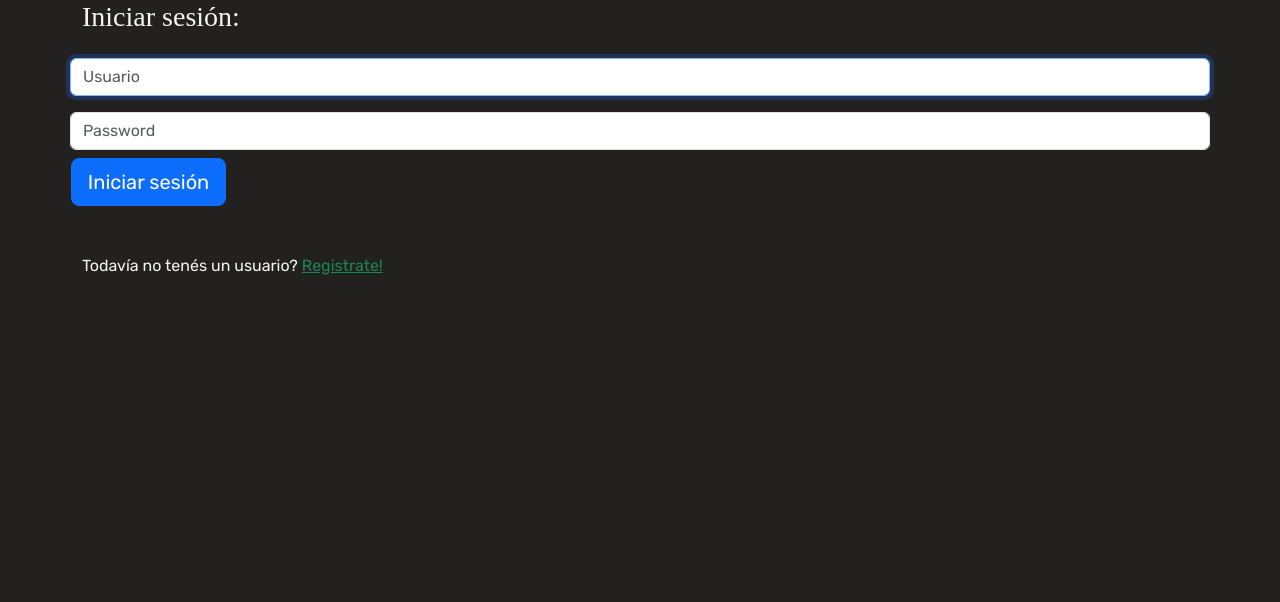
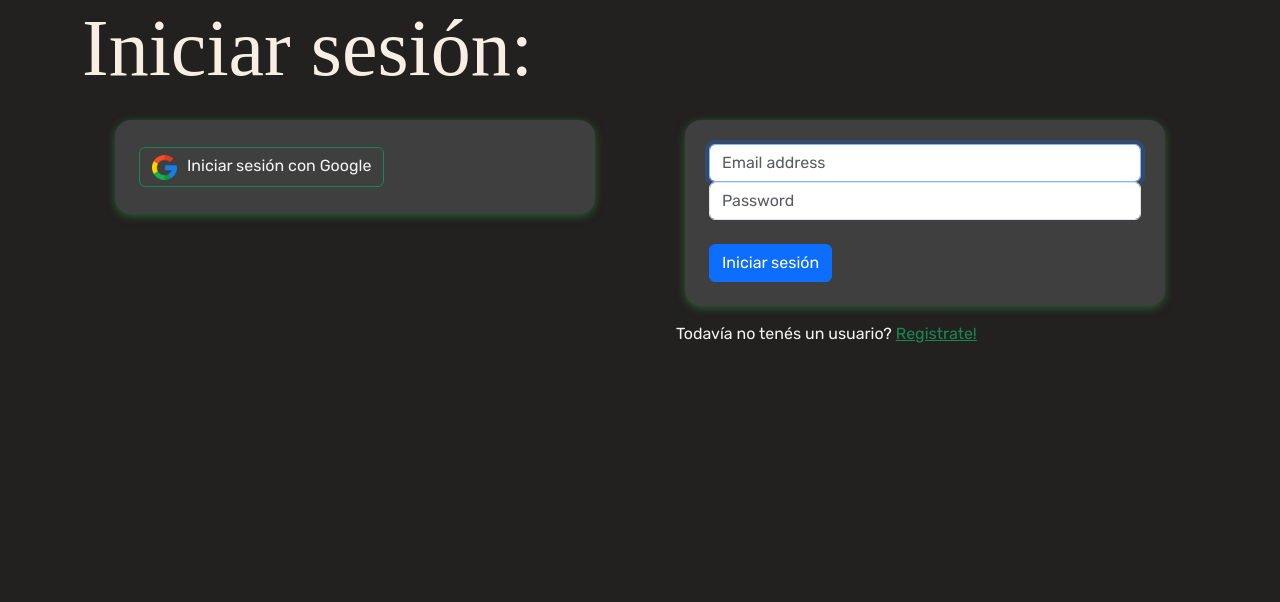
Before and after one commit to NMS47/climbing_log, a Django app: page /login/ in a window 1280 px wide. Shown: the part 56-658 px from the top of the page. Run offline with Django 4.2, Linux system fonts and the light colour scheme; some libraries are stand-ins or nearby versions; some web fonts are replaced.

Commit message:
added oauth to login

```diff
--- a/climb_log_webapp/static/climb_log_webapp/login.css
+++ b/climb_log_webapp/static/climb_log_webapp/login.css
@@ -17,10 +17,13 @@ h5{
     padding: .5rem 0;
 }
 
-button{
+/* button{
     margin-left: -.7rem;
-}
+} */
 
 .form-field{
     padding-bottom: 1rem;
 }
+.sign-up-option{
+    padding-left: 1.5rem;
+}
--- a/climb_log_webapp/templates/registration/login.html
+++ b/climb_log_webapp/templates/registration/login.html
@@ -16,22 +16,29 @@
 <form class="form-signin" method="post">
   {%csrf_token%}
     <div class="row form-group">
-      <h1 class="h3 mb-3 font-weight-normal">Iniciar sesión:</h1>
+      <h1>Iniciar sesión:</h1>
     </div>
-    <div class="row form-group">
-        <div class="col">
-          <label for="username" class="sr-only">Usuario:</label>
-          <input type="text" id="username" name="username" class="form-control" placeholder="Usuario" required autofocus="">
+    <div class="row">
+      <div class="col-lg-6">
+        <div class="sign-up">
+          {%load socialaccount%}
+          <a class="btn btn-outline-success" href="{% provider_login_url 'google' %}?next=/" role="button">                        <img src="{% static 'climb_log_webapp/images/google.png' %}" width="25" /><span
+              style="margin-left: 10px;"
+              >Iniciar sesión con Google</span></a>
         </div>
-    </div>
-    <div class="row form-group">
-        <div class="col">
-          <label for="inputPassword" class="sr-only">Contraseña:</label>
-          <input type="password" id="inputPassword" name="password" class="form-control" placeholder="Password" required>
       </div>
-    </div>
-    <button class="btn btn-lg btn-primary btn-block" type="submit">Iniciar sesión</button>
-    <p class="mt-5 mb-3">Todavía no tenés un usuario? <a href="{%url 'sign-up'%}" class="link-success">Registrate!</a></p>
+      <div class="col-lg-6">
+        <div class="sign-up">
+          <label for="inputEmail" class="sr-only">Email:</label>
+          <input type="email" id="inputEmail" class="form-control" placeholder="Email address" required="" autofocus="">
+          <label for="inputPassword" class="sr-only">Contraseña</label>
+          <input type="password" id="inputPassword" class="form-control" placeholder="Password" required="">
+          <br>
+          <button class="btn btn-primary btn-block" type="submit">Iniciar sesión</button>
+        </div>
+        <p class="sign-up-option">Todavía no tenés un usuario? <a href="{%url 'sign-up'%}" class="link-success">Registrate!</a></p>
+      </div>
+  </div>
   </form>
 </div>
 </main>
--- a/climb_log_webapp/templates/registration/sign_up.html
+++ b/climb_log_webapp/templates/registration/sign_up.html
@@ -22,7 +22,7 @@
                 <h5>Crear cuenta con redes sociales:</h5>
                 <div class="sign-up">
                     {%load socialaccount%}
-                    <a class="btn btn-outline-primary" href="{% provider_login_url 'google' %}?next=/" role="button">                        <img src="{% static 'climb_log_webapp/images/google.png' %}" width="25" /><span
+                    <a class="btn btn-outline-success" href="{% provider_login_url 'google' %}?next=/" role="button">                        <img src="{% static 'climb_log_webapp/images/google.png' %}" width="25" /><span
                         style="margin-left: 10px;"
                         >Registrarse con Google</span></a>
                 </div>
@@ -36,7 +36,7 @@
                                 {{ field.label_tag }} {{ field }}
                             </div>
                         {% endfor %}
-                        <button class="btn btn-lg btn-primary btn-block" type="submit">Registrarse</button>
+                        <button class="btn btn-primary btn-block" type="submit">Registrarse</button>
                     </form>
                     </div>
                 </div>
```
Also changed, not shown: climb_log_webapp/templates/climb_log_webapp_ES/login.html (deleted, +0 -38 lines), climb_log_webapp/templates/climb_log_webapp_ES/sign_up.html (deleted, +0 -49 lines), 1 other file.
